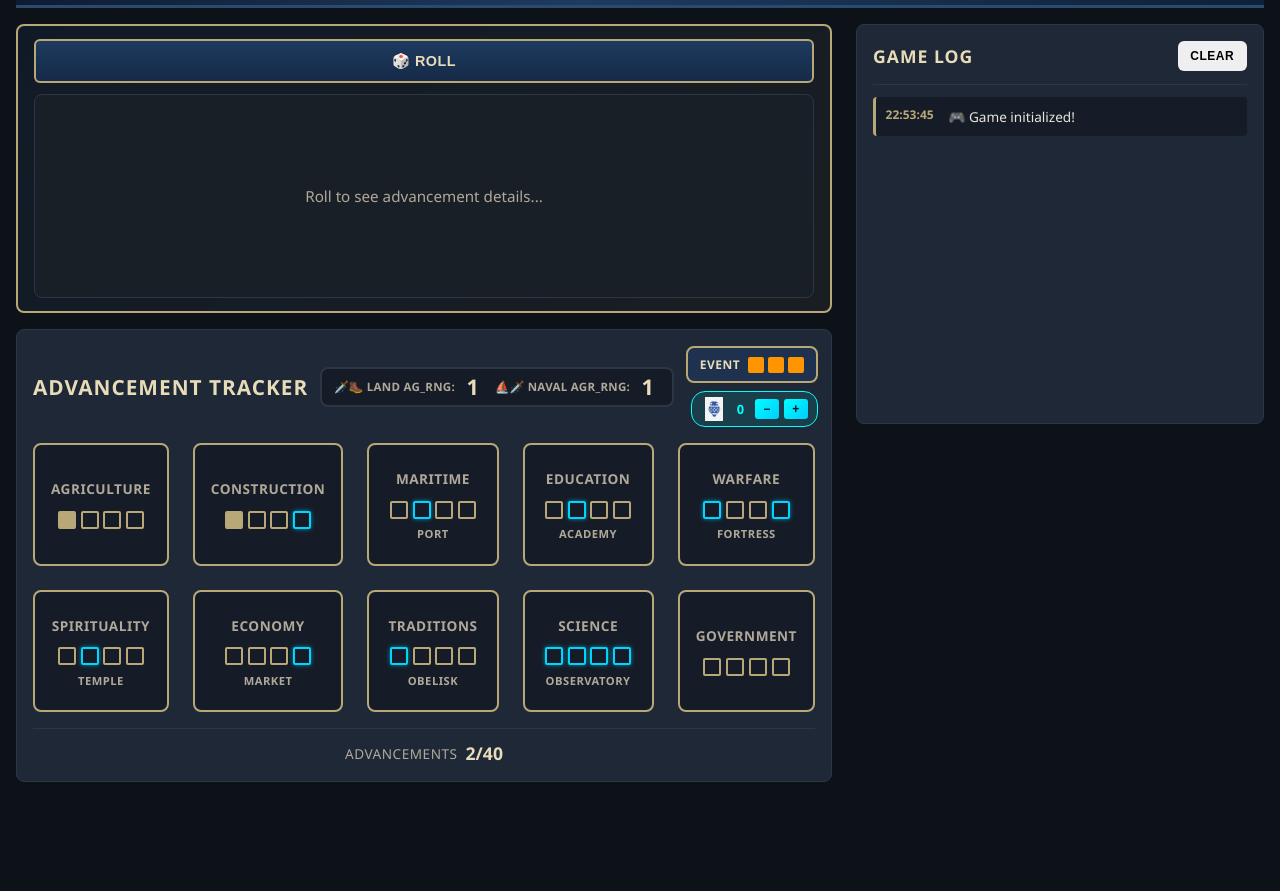
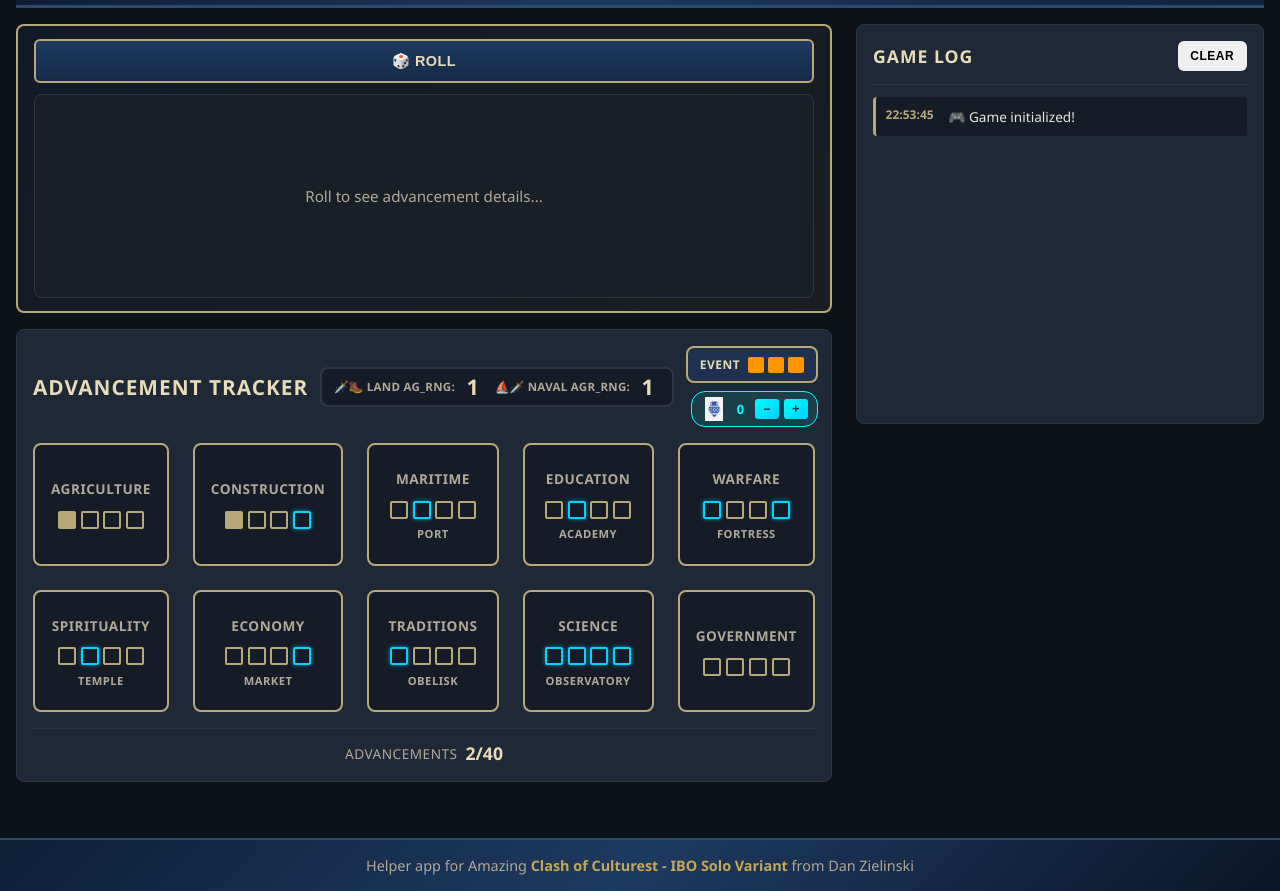
Before and after one commit to raptorsvk/CoC_IBO, a plain HTML site: page index.html in a window 1280 px wide. Shown: the part 115-1006 px from the top of the page. Before the commit the page ends 921 px from the top, so only its background shows below. Drawn offline with Linux system fonts and the light colour scheme.

Commit message:
Attribution added

```diff
--- a/index.html
+++ b/index.html
@@ -178,6 +178,10 @@
         </div>
     </div>
 
+    <footer class="footer">
+        <p>Helper app for Amazing <a href="https://boardgamegeek.com/thread/2751056/solo-variant-intelligent-barbarian-opponent" target="_blank" class="footer-link">Clash of Culturest - IBO Solo Variant</a> from Dan Zielinski</p>
+    </footer>
+
     <script src="script.js"></script>
 </body>
 </html>
--- a/style.css
+++ b/style.css
@@ -33,6 +33,28 @@ body {
     color: var(--text-primary);
     font-family: 'Segoe UI', Tahoma, Geneva, Verdana, sans-serif;
     overflow-x: hidden;
+}
+
+.footer {
+    background: linear-gradient(135deg, #0d2137 0%, #1e3a5f 50%, #0a1628 100%);
+    padding: 1rem;
+    text-align: center;
+    border-top: 2px solid #2a4a6f;
+    margin-top: 2rem;
+    color: var(--text-secondary);
+    font-size: 0.9rem;
+}
+
+.footer-link {
+    color: var(--accent-secondary);
+    text-decoration: none;
+    font-weight: 600;
+    transition: color 0.3s ease;
+}
+
+.footer-link:hover {
+    color: var(--accent-tertiary);
+    text-decoration: underline;
 }
 
 /* Header - Navy blue gradient */
```
